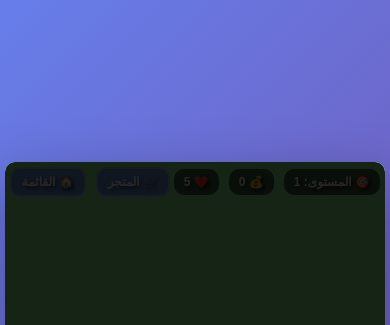
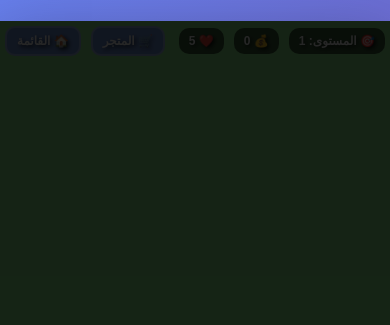
Before and after one commit to blackfox9111/Fox-games, a plain HTML site: page games/crossroad/index.html in a window 390 px wide. Shown: the top 325 px of the page. Drawn offline with Linux system fonts and the light colour scheme.

Commit message:
Update index.html

```diff
--- a/games/crossroad/index.html
+++ b/games/crossroad/index.html
@@ -39,34 +39,39 @@
         #gameCanvas {
             display: block;
             background: #87CEEB;
-            max-width: 100%;
-            max-height: 95vh;
             width: 600px;
             height: 800px;
         }
 
         @media (max-width: 768px) {
             body {
-                padding: 5px;
+                padding: 0;
             }
 
             #gameContainer {
-                max-height: 100vh;
-                border-radius: 10px;
+                border-radius: 0;
+                width: 100vw;
+                height: 100vh;
             }
 
             #gameCanvas {
                 width: 100vw;
-                height: auto;
-                max-width: 450px;
+                height: calc(100vw * 16 / 9);
                 max-height: 100vh;
+            }
+        }
+
+        @media (max-width: 768px) and (orientation: portrait) {
+            #gameCanvas {
+                width: 100vw;
+                height: calc(100vw * 16 / 9);
             }
         }
 
         @media (max-height: 700px) {
             #gameCanvas {
-                height: 90vh;
-                width: auto;
+                height: 100vh;
+                width: calc(100vh * 9 / 16);
             }
         }
 
```
